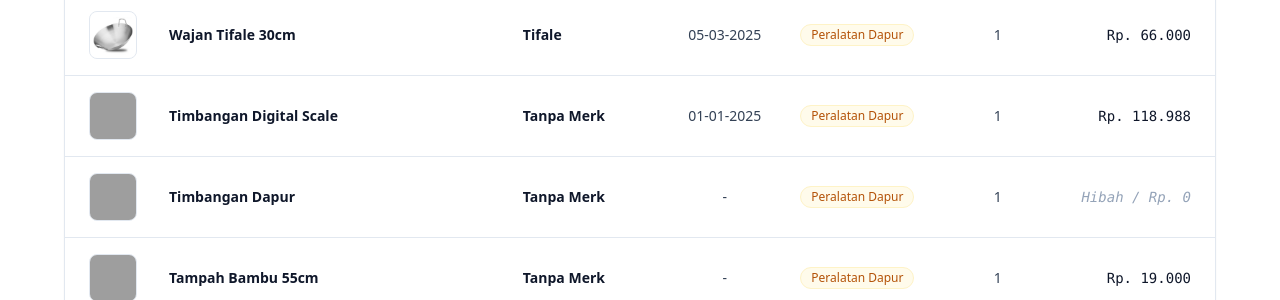
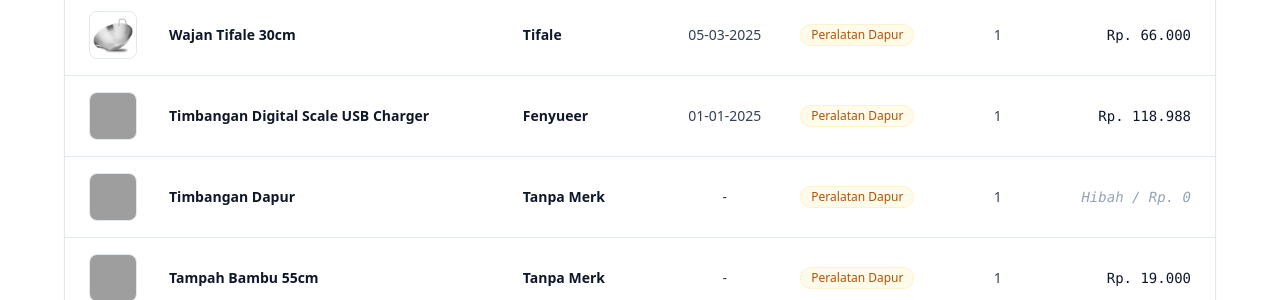
Before and after one commit to dapoerela85/dapoerela85.github.io, a Jekyll site: the page built from _pages/aset-tetap.html, in a window 1280 px wide and 900 px high, scrolled down 693 px, cut to the strip 154-454 px from the top of the window. Built offline with Jekyll 4.4.1, drawn with Linux system fonts in a browser that asks for light colours; nearby versions of some CDN libraries; grey boxes are pictures that could not be loaded.

Commit message:
Update products.yml

```diff
--- a/_data/products.yml
+++ b/_data/products.yml
@@ -425,12 +425,13 @@ aset_tetap:
     img: wajan-tifale.webp
 
   - id: timbangan-digital-scale
-    title: Timbangan Digital Scale
+    title: Timbangan Digital Scale USB Charger
     harga_beli: Rp. 118.988
     jumlah: 1
     type: Peralatan Dapur
+    merk: Fenyueer
     tgl_beli: 01-01-2025
-    img: timbangan-digital-scale.jpg
+    img: timbangan-digital-scale.webp
 
   - id: timbangan-dapur
     title: Timbangan Dapur
```
